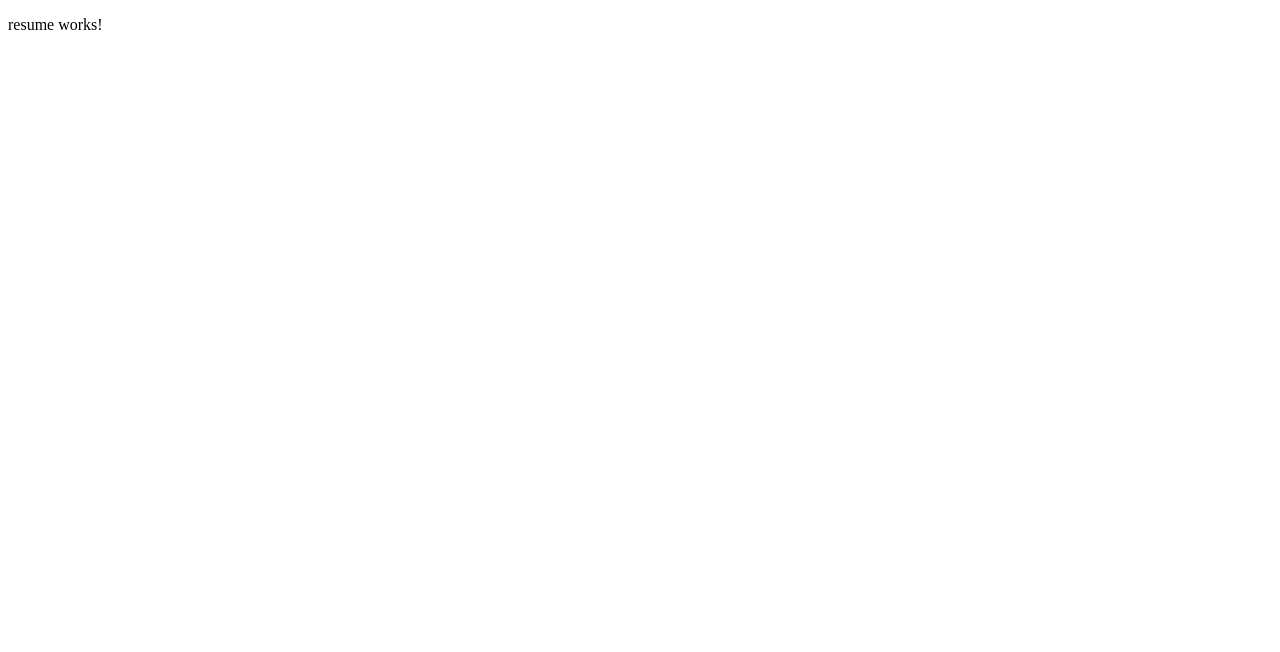
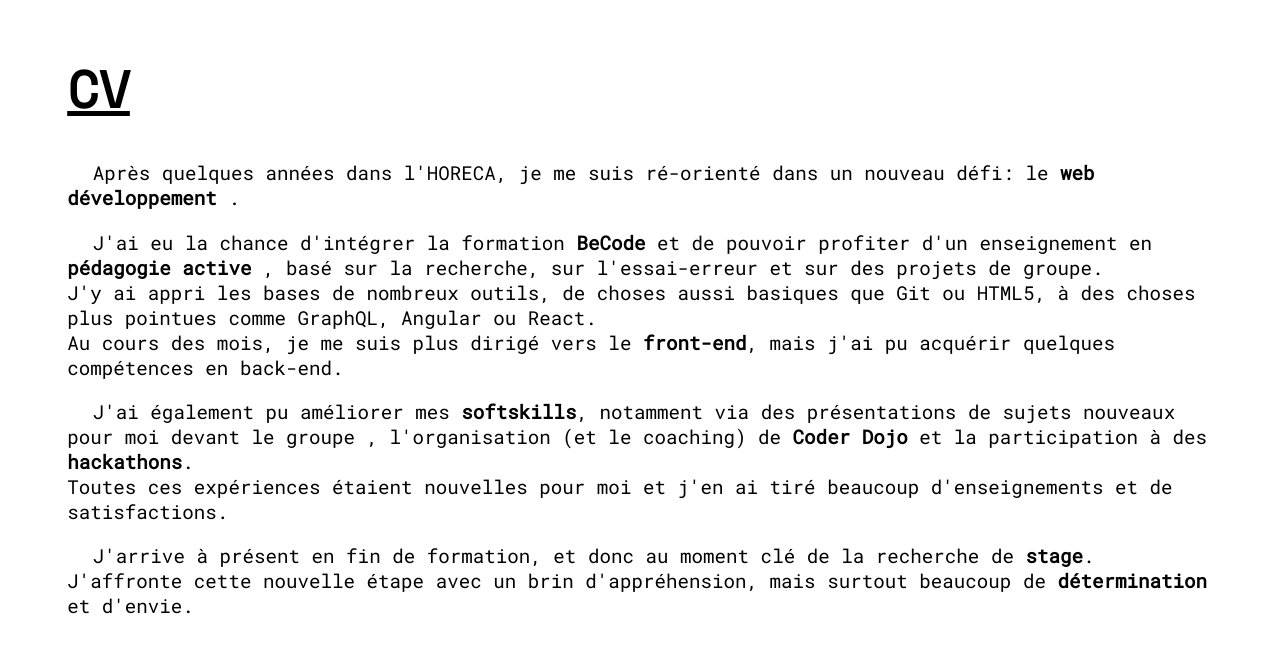
Before and after one commit to SImonJolet/CV-Angular, an Angular app in the folder CV-Angular/: page /resume in a window 1280 px wide. Shown: the top 652 px of the page. Built offline with nearby package versions, Linux system fonts and the light colour scheme.

Commit message:
resume ?

```diff
--- a/CV-Angular/src/app/composants/resume/resume.component.css
+++ b/CV-Angular/src/app/composants/resume/resume.component.css
@@ -1 +1,15 @@
-/* No CSS *//*# sourceMappingURL=resume.component.css.map */
+.textPresentation {
+  margin: 4vw;
+  font-family: "Roboto Mono", monospace;
+  font-size: 1.5vw;
+}
+
+p {
+  text-indent: 2vw;
+}
+
+h1 {
+  font-family: "Space Mono", monospace;
+  font-size: 4vw;
+}
+/*# sourceMappingURL=resume.component.css.map */
--- a/CV-Angular/src/app/composants/resume/resume.component.html
+++ b/CV-Angular/src/app/composants/resume/resume.component.html
@@ -1 +1,54 @@
-<p>resume works!</p>
+<!DOCTYPE html>
+<html lang="en">
+  <head>
+    <meta charset="UTF-8" />
+    <meta name="viewport" content="width=device-width, initial-scale=1.0" />
+    <meta http-equiv="X-UA-Compatible" content="ie=edge" />
+    <link
+      href="https://fonts.googleapis.com/css?family=Roboto+Mono&display=swap"
+      rel="stylesheet"
+    />
+    <link
+      href="https://fonts.googleapis.com/css?family=Space+Mono&display=swap"
+      rel="stylesheet"
+    />
+    <title>Simon Jolet</title>
+  </head>
+  <body>
+    <div class="textPresentation">
+      <h1><u>CV</u></h1>
+      <p>
+        Après quelques années dans l'HORECA, je me suis ré-orienté dans un
+        nouveau défi: le <strong>web développement</strong> .
+      </p>
+
+      <p>
+        J'ai eu la chance d'intégrer la formation <strong>BeCode</strong> et de
+        pouvoir profiter d'un enseignement en
+        <strong>pédagogie active</strong> , basé sur la recherche, sur
+        l'essai-erreur et sur des projets de groupe. <br />
+        J'y ai appri les bases de nombreux outils, de choses aussi basiques que
+        Git ou HTML5, à des choses plus pointues comme GraphQL, Angular ou
+        React. <br />
+        Au cours des mois, je me suis plus dirigé vers le
+        <strong>front-end</strong>, mais j'ai pu acquérir quelques compétences
+        en back-end.
+      </p>
+
+      <p>
+        J'ai également pu améliorer mes <strong>softskills</strong>, notamment
+        via des présentations de sujets nouveaux pour moi devant le groupe ,
+        l'organisation (et le coaching) de <strong>Coder Dojo</strong> et la
+        participation à des <strong>hackathons</strong>. <br />Toutes ces
+        expériences étaient nouvelles pour moi et j'en ai tiré beaucoup
+        d'enseignements et de satisfactions.
+      </p>
+      <p>
+        J'arrive à présent en fin de formation, et donc au moment clé de la
+        recherche de <strong>stage</strong>. <br />
+        J'affronte cette nouvelle étape avec un brin d'appréhension, mais
+        surtout beaucoup de <strong>détermination</strong> et d'envie.
+      </p>
+    </div>
+  </body>
+</html>
--- a/CV-Angular/src/app/composants/resume/resume.component.scss
+++ b/CV-Angular/src/app/composants/resume/resume.component.scss
@@ -0,0 +1,12 @@
+.textPresentation {
+  margin: 4vw;
+  font-family: "Roboto Mono", monospace;
+  font-size: 1.5vw;
+}
+p {
+  text-indent: 2vw;
+}
+h1 {
+  font-family: "Space Mono", monospace;
+  font-size: 4vw;
+}
```
Also changed, not shown: 1 other file (tests, documents, lock files or other folders).
